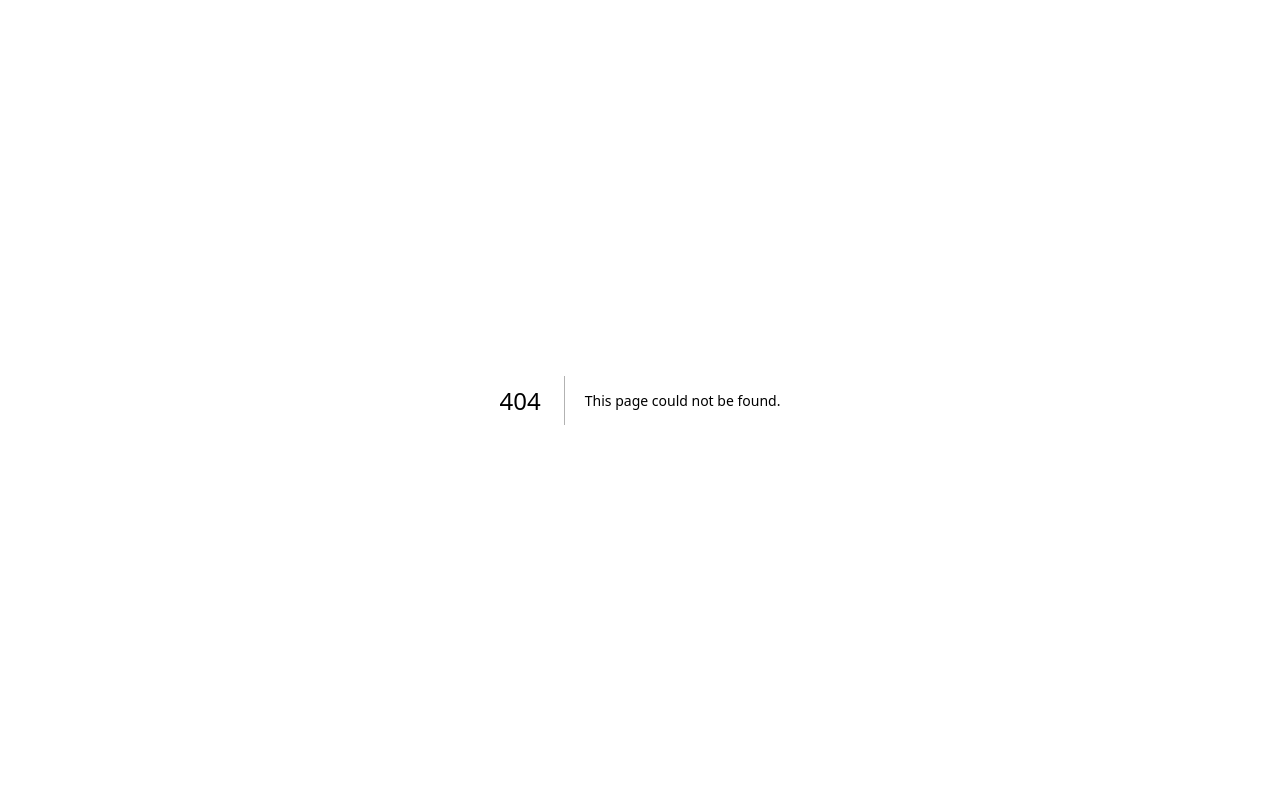
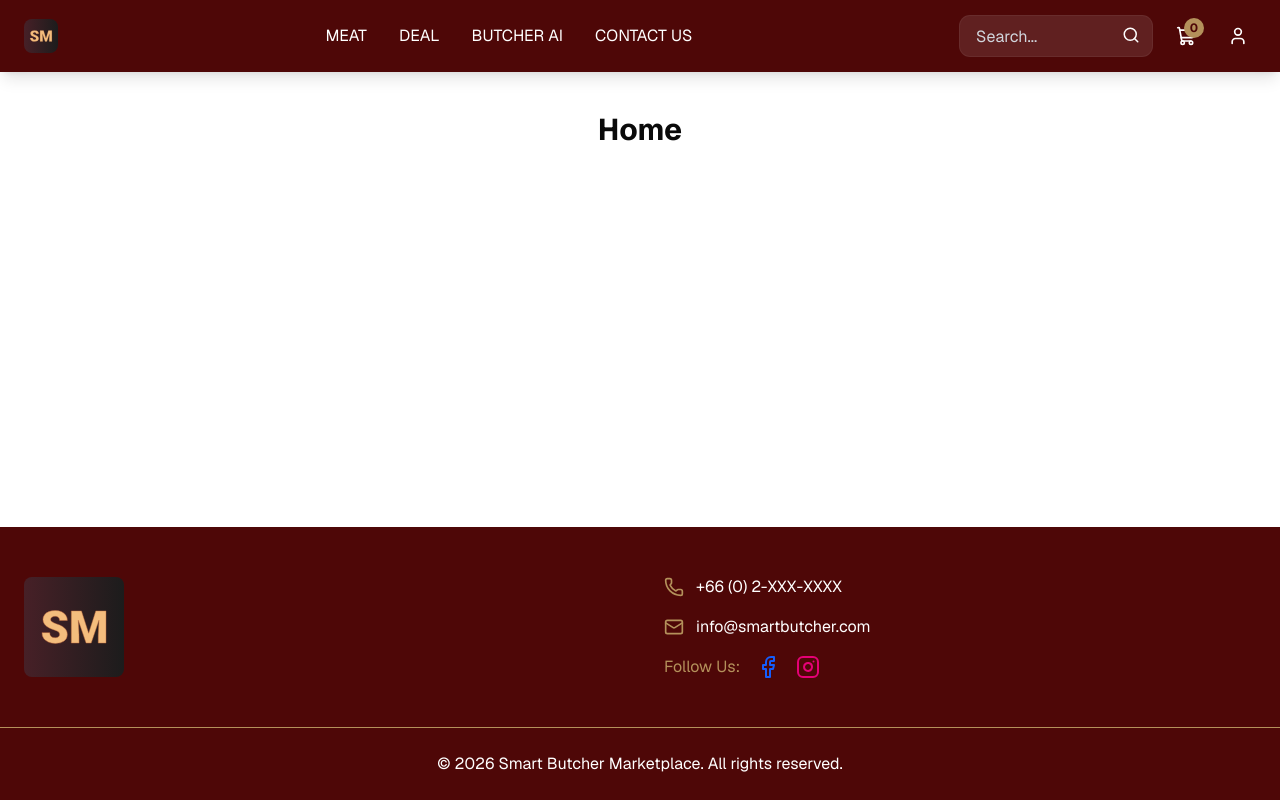
Before and after one commit to aphiwat03/Smart-Butcher-Marketplace, a Next.js app in the folder frontend/: page /contact in a window 1280 px wide. Before the commit this address had no page. Built offline with nearby package versions, Linux system fonts and the light colour scheme.

Commit message:
chore:inital page

```diff
--- /dev/null
+++ b/frontend/app/(main)/chat/page.tsx
@@ -0,0 +1,9 @@
+"use client";
+
+export default function Home() {
+  return (
+    <main>
+      <h1 className="text-3xl font-bold text-center mt-10">Home</h1>
+    </main>
+  );
+}
--- /dev/null
+++ b/frontend/app/(main)/contact/page.tsx
@@ -0,0 +1,9 @@
+"use client";
+
+export default function Home() {
+  return (
+    <main>
+      <h1 className="text-3xl font-bold text-center mt-10">Home</h1>
+    </main>
+  );
+}
```
